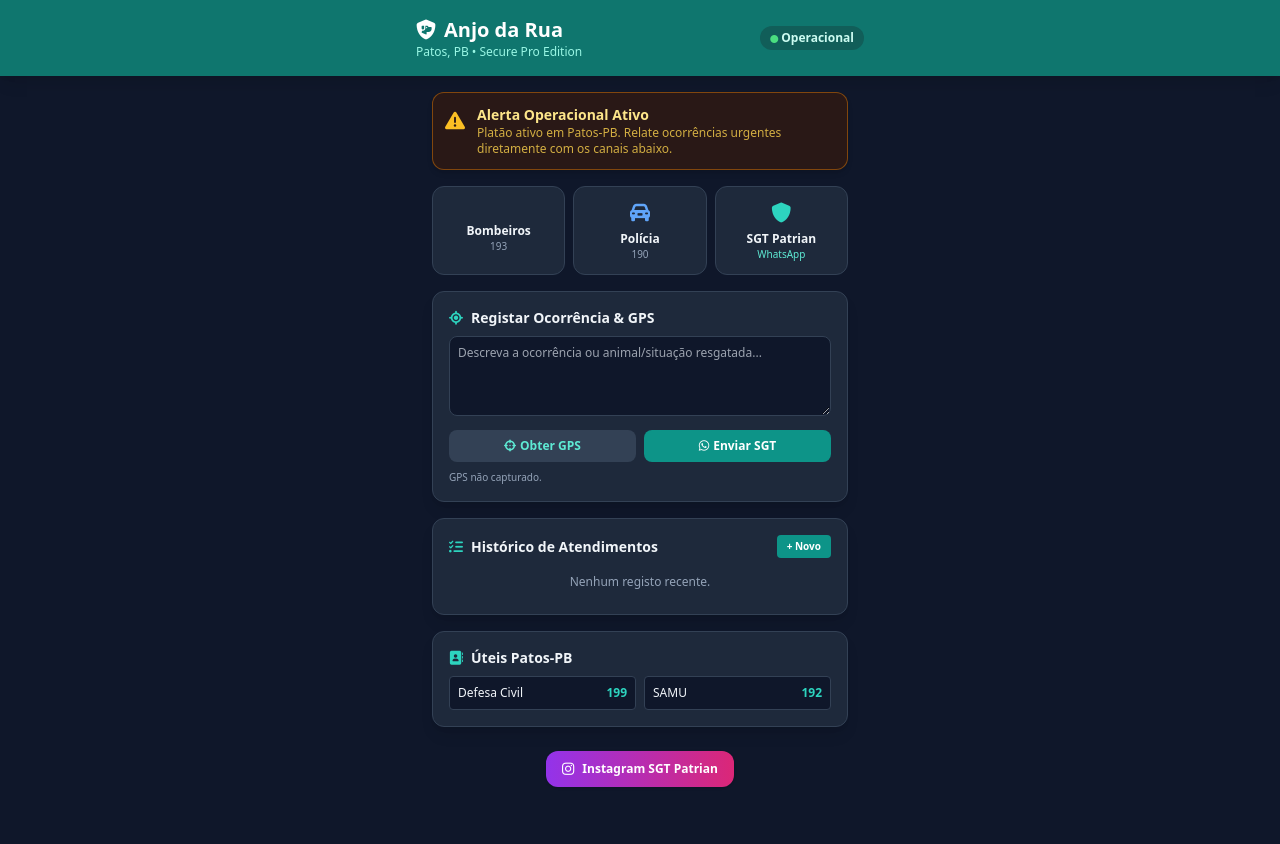
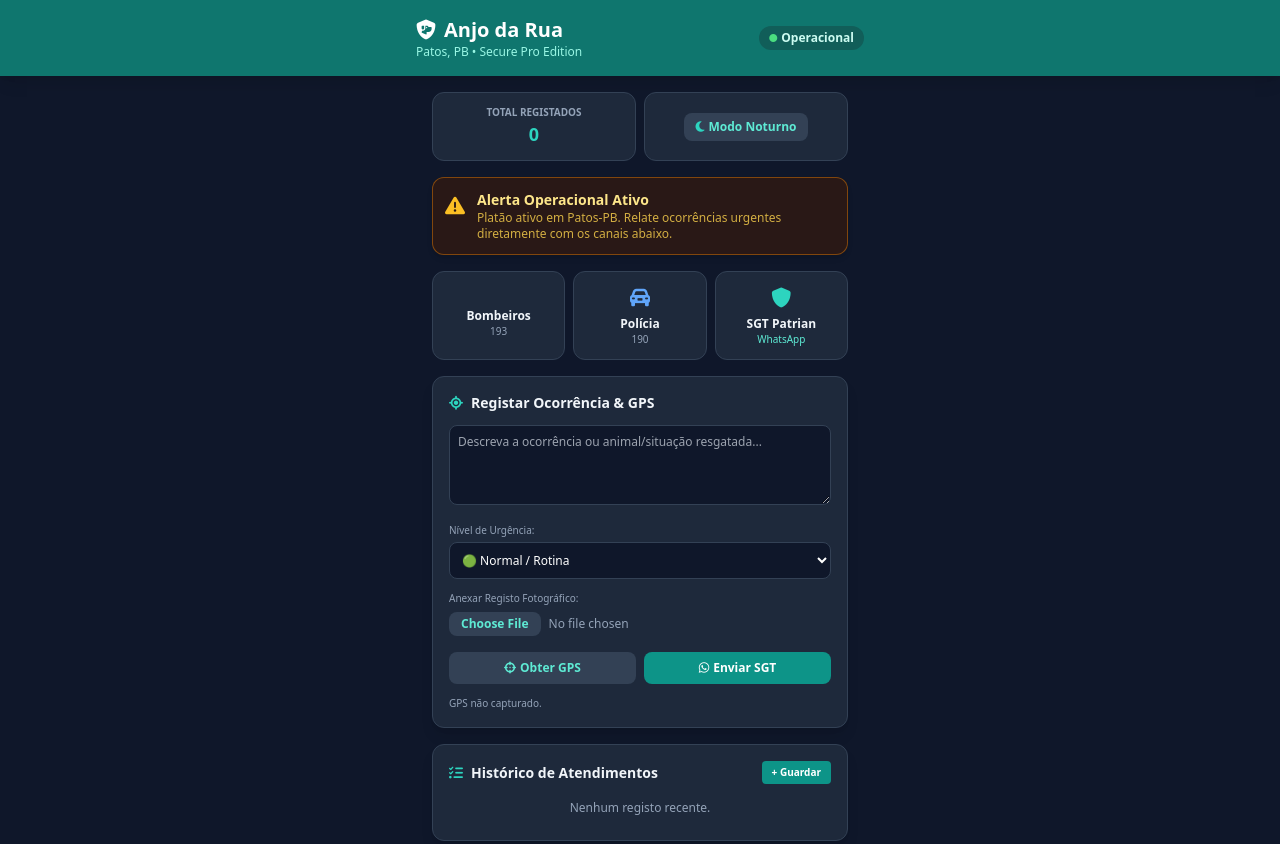
Before and after one commit to andersonpereira07716-oss/Anjo-da-Rua, a website: page www/index.html in a window 1280 px wide. Shown: the top 844 px of the page. Drawn offline with nearby package versions, Linux system fonts and the light colour scheme.

Commit message:
Adicionar seletor de urgencia, contador e modo claro/escuro

```diff
--- a/www/index.html
+++ b/www/index.html
@@ -14,11 +14,28 @@
                 <h1 class="text-xl font-bold flex items-center gap-2"><i class="fa-solid fa-shield-dog"></i> Anjo da Rua</h1>
                 <p class="text-xs text-teal-200">Patos, PB • Secure Pro Edition</p>
             </div>
-            <span class="bg-teal-800 text-teal-100 text-xs px-2.5 py-1 rounded-full font-semibold"><i class="fa-solid fa-circle text-green-400 text-[8px]"></i> Operacional</span>
+            <div class="flex items-center gap-2">
+                <span id="badgeOperacional" class="bg-teal-800 text-teal-100 text-xs px-2.5 py-1 rounded-full font-semibold flex items-center gap-1">
+                    <i class="fa-solid fa-circle text-green-400 text-[8px]"></i> <span id="txtStatusOp">Operacional</span>
+                </span>
+            </div>
         </div>
     </header>
 
     <main class="max-w-md mx-auto p-4 space-y-4">
+        <!-- Estatísticas Rápidas -->
+        <div class="grid grid-cols-2 gap-2">
+            <div class="bg-slate-800 p-3 rounded-xl border border-slate-700 text-center">
+                <div class="text-[10px] text-slate-400 uppercase font-semibold">Total Registados</div>
+                <div id="statTotal" class="text-lg font-bold text-teal-400">0</div>
+            </div>
+            <div class="bg-slate-800 p-3 rounded-xl border border-slate-700 text-center flex flex-col justify-center items-center">
+                <button onclick="alternarModoNoturno()" class="text-xs bg-slate-700 hover:bg-slate-600 text-teal-300 px-3 py-1.5 rounded-lg font-semibold transition flex items-center gap-1">
+                    <i class="fa-solid fa-moon text-teal-400"></i> <span id="txtModo">Modo Noturno</span>
+                </button>
+            </div>
+        </div>
+
         <div class="bg-amber-950/50 border border-amber-600/50 p-3 rounded-xl flex items-start gap-3 shadow-md">
             <i class="fa-solid fa-triangle-exclamation text-amber-400 text-xl mt-0.5"></i>
             <div>
@@ -45,10 +62,29 @@
             </a>
         </div>
 
-        <div class="bg-slate-800 p-4 rounded-xl border border-slate-700 shadow-lg">
-            <h2 class="text-sm font-bold mb-2 flex items-center gap-2"><i class="fa-solid fa-location-crosshairs text-teal-400"></i> Registar Ocorrência & GPS</h2>
-            <textarea id="ocorrenciaDesc" placeholder="Descreva a ocorrência ou animal/situação resgatada..." class="w-full bg-slate-900 border border-slate-700 rounded-lg p-2 text-xs text-white focus:outline-none focus:border-teal-500 h-20 mb-2"></textarea>
-            <div class="flex gap-2">
+        <!-- Registo de Ocorrência & Funcionalidades Novas -->
+        <div class="bg-slate-800 p-4 rounded-xl border border-slate-700 shadow-lg space-y-3">
+            <h2 class="text-sm font-bold flex items-center gap-2"><i class="fa-solid fa-location-crosshairs text-teal-400"></i> Registar Ocorrência & GPS</h2>
+
+            <textarea id="ocorrenciaDesc" placeholder="Descreva a ocorrência ou animal/situação resgatada..." class="w-full bg-slate-900 border border-slate-700 rounded-lg p-2 text-xs text-white focus:outline-none focus:border-teal-500 h-20"></textarea>
+
+            <!-- Seletor de Urgência -->
+            <div>
+                <label class="text-[10px] text-slate-400 block mb-1">Nível de Urgência:</label>
+                <select id="nivelUrgencia" class="w-full bg-slate-900 border border-slate-700 rounded-lg p-2 text-xs text-white focus:outline-none focus:border-teal-500">
+                    <option value="🟢 Normal / Rotina">🟢 Normal / Rotina</option>
+                    <option value="🟡 Atenção / Moderado">🟡 Atenção / Moderado</option>
+                    <option value="🔴 URGENTE / Crítico">🔴 URGENTE / Crítico</option>
+                </select>
+            </div>
+
+            <!-- Anexo de Foto Opcional -->
+            <div>
+                <label class="text-[10px] text-slate-400 block mb-1">Anexar Registo Fotográfico:</label>
+                <input type="file" id="fotoOcorrencia" accept="image/*" class="w-full text-xs text-slate-400 file:mr-2 file:py-1 file:px-3 file:rounded-lg file:border-0 file:text-xs file:font-semibold file:bg-slate-700 file:text-teal-300 hover:file:bg-slate-600">
+            </div>
+
+            <div class="flex gap-2 pt-1">
                 <button onclick="capturarGPS()" class="flex-1 bg-slate-700 hover:bg-slate-600 text-teal-300 text-xs py-2 rounded-lg font-semibold transition flex items-center justify-center gap-1">
                     <i class="fa-solid fa-crosshairs"></i> Obter GPS
                 </button>
@@ -56,15 +92,15 @@
                     <i class="fa-brands fa-whatsapp"></i> Enviar SGT
                 </button>
             </div>
-            <p id="statusGPS" class="text-[10px] text-slate-400 mt-2">GPS não capturado.</p>
+            <p id="statusGPS" class="text-[10px] text-slate-400">GPS não capturado.</p>
         </div>
 
         <div class="bg-slate-800 p-4 rounded-xl border border-slate-700 shadow-lg">
             <div class="flex justify-between items-center mb-2">
                 <h2 class="text-sm font-bold flex items-center gap-2"><i class="fa-solid fa-list-check text-teal-400"></i> Histórico de Atendimentos</h2>
-                <button onclick="registarAtendimento()" class="bg-teal-600 hover:bg-teal-500 text-white text-[10px] px-2.5 py-1 rounded font-semibold">+ Novo</button>
+                <button onclick="registarAtendimento()" class="bg-teal-600 hover:bg-teal-500 text-white text-[10px] px-2.5 py-1 rounded font-semibold">+ Guardar</button>
             </div>
-            <div id="listaAtendimentos" class="space-y-2 max-h-36 overflow-y-auto text-xs">
+            <div id="listaAtendimentos" class="space-y-2 max-h-40 overflow-y-auto text-xs">
                 <p class="text-slate-400 text-center py-2">Nenhum registo recente.</p>
             </div>
         </div>
@@ -92,6 +128,8 @@
 
     <script>
         let gpsCoord = "";
+        let modoEscuroAtivo = true;
+
         function capturarGPS() {
             const status = document.getElementById("statusGPS");
             if (!navigator.geolocation) {
@@ -109,27 +147,60 @@
 
         function enviarOcorrenciaWhatsApp() {
             const desc = document.getElementById("ocorrenciaDesc").value;
-            const texto = `*Ocorrência Anjo da Rua*\nDescrição: ${desc}\nLocalização: ${gpsCoord || "Não informada"}`;
+            const urgencia = document.getElementById("nivelUrgencia").value;
+            const texto = `*Ocorrência Anjo da Rua*\nUrgência: ${urgencia}\nDescrição: ${desc}\nLocalização: ${gpsCoord || "Não informada"}`;
             window.open(`https://wa.me/5583986603681?text=${encodeURIComponent(texto)}`, "_blank");
         }
 
         function registarAtendimento() {
             const desc = document.getElementById("ocorrenciaDesc").value || "Atendimento operacional padrão";
+            const urgencia = document.getElementById("nivelUrgencia").value;
             let hist = JSON.parse(localStorage.getItem("atendimentos") || "[]");
-            hist.unshift({ desc, data: new Date().toLocaleDateString() });
+
+            hist.unshift({
+                desc,
+                urgencia,
+                data: new Date().toLocaleDateString() + ' ' + new Date().toLocaleTimeString([], {hour: '2-digit', minute:'2-digit'})
+            });
+
             localStorage.setItem("atendimentos", JSON.stringify(hist));
+            document.getElementById("ocorrenciaDesc").value = "";
             carregarAtendimentos();
         }
 
         function carregarAtendimentos() {
             let hist = JSON.parse(localStorage.getItem("atendimentos") || "[]");
             const div = document.getElementById("listaAtendimentos");
+            document.getElementById("statTotal").innerText = hist.length;
+
             if (hist.length === 0) {
                 div.innerHTML = '<p class="text-slate-400 text-center py-2">Nenhum registo recente.</p>';
                 return;
             }
-            div.innerHTML = hist.map(item => `<div class="bg-slate-900 p-2 rounded border border-slate-700 flex justify-between"><span>${item.desc}</span><span class="text-slate-400 text-[10px]">${item.data}</span></div>`).join("");
+            div.innerHTML = hist.map(item => `
+                <div class="bg-slate-900 p-2.5 rounded border border-slate-700 space-y-1">
+                    <div class="flex justify-between items-center text-[10px]">
+                        <span class="font-bold text-teal-300">${item.urgencia}</span>
+                        <span class="text-slate-400">${item.data}</span>
+                    </div>
+                    <div class="text-slate-200">${item.desc}</div>
+                </div>
+            `).join("");
         }
+
+        function alternarModoNoturno() {
+            modoEscuroAtivo = !modoEscuroAtivo;
+            const body = document.body;
+            const txtModo = document.getElementById("txtModo");
+            if (modoEscuroAtivo) {
+                body.className = "bg-slate-900 text-slate-100 min-h-screen pb-12";
+                txtModo.innerText = "Modo Noturno";
+            } else {
+                body.className = "bg-slate-100 text-slate-900 min-h-screen pb-12";
+                txtModo.innerText = "Modo Claro";
+            }
+        }
+
         carregarAtendimentos();
     </script>
 </body>
```
